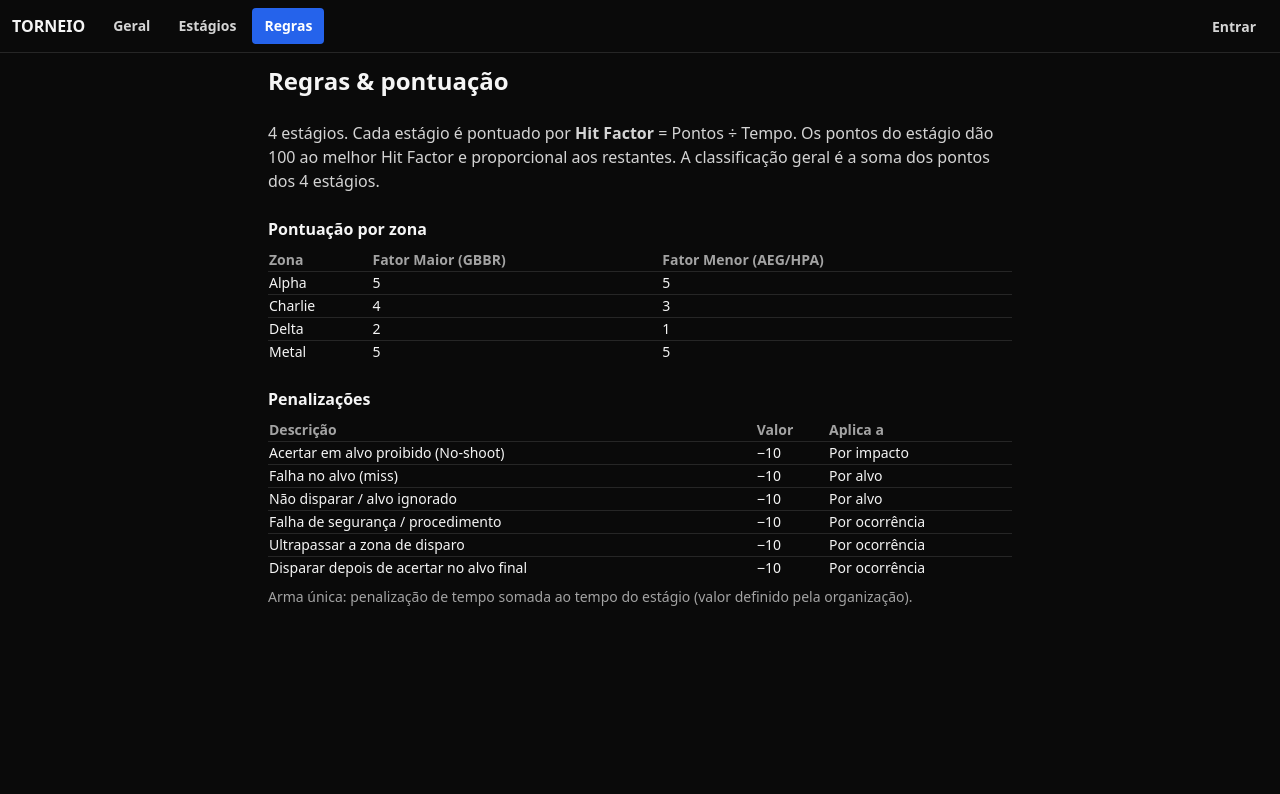
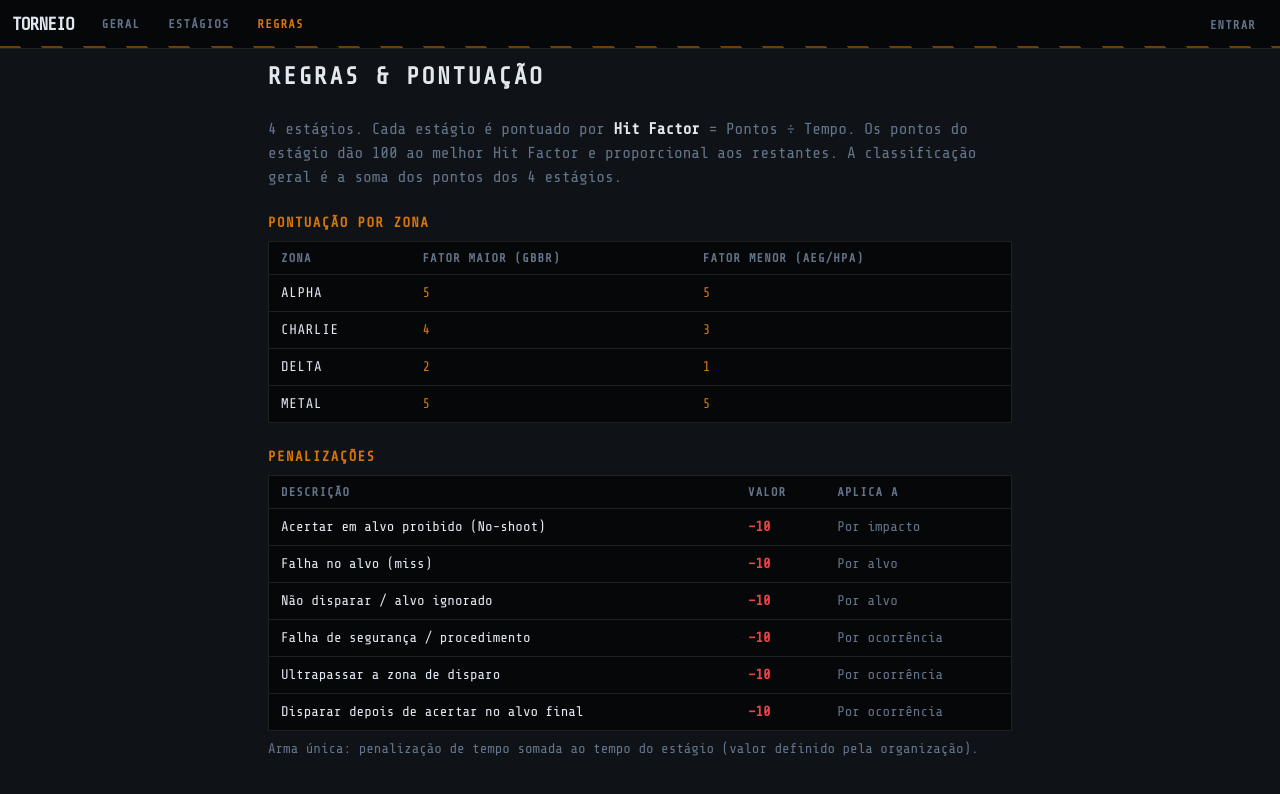
Before and after one commit to HMhugomeireles/torneio-ipsc, a React (Vite) app: page /regras in a window 1280 px wide. Shown: the top 794 px of the page. Built offline with nearby package versions, Linux system fonts and the light colour scheme; no server answers.

Commit message:
style: apply Airsoft Book / Bullet tactical design system

```diff
--- a/index.html
+++ b/index.html
@@ -4,6 +4,9 @@
     <meta charset="UTF-8" />
     <link rel="icon" type="image/svg+xml" href="/favicon.svg" />
     <meta name="viewport" content="width=device-width, initial-scale=1.0" />
+    <link rel="preconnect" href="https://fonts.googleapis.com" />
+    <link rel="preconnect" href="https://fonts.gstatic.com" crossorigin />
+    <link href="https://fonts.googleapis.com/css2?family=Share+Tech+Mono&display=swap" rel="stylesheet" />
     <title>Torneio IPSC</title>
   </head>
   <body>
--- a/src/components/Counter.tsx
+++ b/src/components/Counter.tsx
@@ -7,22 +7,27 @@ interface CounterProps {
 }
 
 export function Counter({ label, sublabel, value, onChange, variant = 'score' }: CounterProps) {
-  const accent = variant === 'penalty' ? 'border-l-red-600' : 'border-l-blue-500'
-  const plus = variant === 'penalty' ? 'bg-red-600' : 'bg-green-600'
+  const accent = variant === 'penalty' ? 'border-l-red-500' : 'border-l-bullet-accent'
+  const plus =
+    variant === 'penalty'
+      ? 'bg-red-500 text-white hover:bg-red-400'
+      : 'bg-bullet-accent text-bullet-dark hover:bg-bullet-glow'
   return (
-    <div className={`flex items-center gap-3 rounded-lg border border-neutral-700 border-l-4 ${accent} bg-neutral-900 p-2`}>
+    <div className={`flex items-center gap-3 border border-white/10 border-l-4 ${accent} bg-black/60 p-2`}>
       <div className="flex-1">
-        <div className="font-bold tracking-wide">{label}</div>
-        {sublabel && <div className="text-xs text-neutral-400">{sublabel}</div>}
+        <div className="font-bold uppercase tracking-widest text-bullet-text">{label}</div>
+        {sublabel && <div className="text-xs uppercase tracking-widest text-bullet-muted">{sublabel}</div>}
       </div>
-      <div className="w-8 text-center text-2xl font-extrabold">{value}</div>
+      <div className="w-8 text-center text-2xl font-black text-bullet-text">{value}</div>
       <div className="flex w-24 gap-2">
         <button type="button" aria-label="−"
           onClick={() => onChange(Math.max(0, value - 1))}
-          className="flex-1 rounded bg-neutral-700 p-2 text-lg font-extrabold">−</button>
+          className="flex-1 cursor-pointer border border-white/10 bg-bullet-panel-lighter p-2 text-lg font-black text-bullet-text transition-colors hover:bg-white/10"
+          style={{ clipPath: 'polygon(0 0, 100% 0, 100% 80%, 85% 100%, 0 100%)' }}>−</button>
         <button type="button" aria-label="+"
           onClick={() => onChange(value + 1)}
-          className={`flex-1 rounded ${plus} p-2 text-lg font-extrabold`}>+</button>
+          className={`flex-1 cursor-pointer p-2 text-lg font-black transition-colors ${plus}`}
+          style={{ clipPath: 'polygon(0 0, 100% 0, 100% 80%, 85% 100%, 0 100%)' }}>+</button>
       </div>
     </div>
   )
--- a/src/components/Layout.tsx
+++ b/src/components/Layout.tsx
@@ -1,17 +1,17 @@
 import { NavLink, Outlet } from 'react-router-dom'
 import { useAuth } from '../lib/auth'
 
-const linkBase = 'px-3 py-2 rounded text-sm font-semibold'
+const linkBase = 'px-3 py-2 text-xs font-bold uppercase tracking-widest transition-colors'
 function cls({ isActive }: { isActive: boolean }) {
-  return `${linkBase} ${isActive ? 'bg-blue-600 text-white' : 'text-neutral-300'}`
+  return `${linkBase} ${isActive ? 'text-bullet-accent' : 'text-bullet-muted hover:text-bullet-text'}`
 }
 
 export function Layout() {
   const { session, signOut } = useAuth()
   return (
-    <div className="min-h-screen">
-      <header className="flex flex-wrap items-center gap-1 border-b border-neutral-800 px-3 py-2">
-        <span className="mr-3 font-extrabold">TORNEIO</span>
+    <div className="min-h-screen bg-bullet-dark text-bullet-text font-mono">
+      <header className="relative flex flex-wrap items-center gap-1 border-b border-white/10 bg-black/60 px-3 py-2">
+        <span className="mr-3 text-lg font-black uppercase tracking-tighter text-bullet-text">TORNEIO</span>
         <NavLink to="/" className={cls} end>Geral</NavLink>
         <NavLink to="/estagios" className={cls}>Estágios</NavLink>
         <NavLink to="/regras" className={cls}>Regras</NavLink>
@@ -19,9 +19,10 @@ export function Layout() {
         {session && <NavLink to="/gestao" className={cls}>Gestão</NavLink>}
         <div className="ml-auto">
           {session
-            ? <button onClick={signOut} className={`${linkBase} text-neutral-300`}>Sair</button>
+            ? <button onClick={signOut} className={`${linkBase} cursor-pointer text-bullet-muted hover:text-red-500`}>Sair</button>
             : <NavLink to="/login" className={cls}>Entrar</NavLink>}
         </div>
+        <div className="absolute bottom-0 left-0 h-0.5 w-full bg-[repeating-linear-gradient(45deg,#d97706,#d97706_15px,transparent_15px,transparent_30px)] opacity-50" />
       </header>
       <main className="mx-auto max-w-3xl p-3"><Outlet /></main>
     </div>
--- a/src/index.css
+++ b/src/index.css
@@ -3,4 +3,16 @@
 @tailwind utilities;
 
 :root { color-scheme: dark; }
-body { @apply bg-neutral-950 text-neutral-100 antialiased; }
+body { @apply bg-bullet-dark text-bullet-text font-mono antialiased; }
+
+@layer components {
+  .tactical-input {
+    @apply bg-black/40 border border-white/10 uppercase tracking-wider px-3 py-2 outline-none focus:border-bullet-accent transition-colors;
+  }
+  .tactical-panel {
+    @apply bg-black/60 border border-white/10;
+  }
+  .glow-orange {
+    box-shadow: 0 0 15px rgba(217, 119, 6, 0.3);
+  }
+}
--- a/src/pages/Login.tsx
+++ b/src/pages/Login.tsx
@@ -20,14 +20,17 @@ export default function Login() {
   }
 
   return (
-    <form onSubmit={submit} className="mx-auto mt-16 flex max-w-sm flex-col gap-3 p-4">
-      <h1 className="text-xl font-bold">Acesso de juiz</h1>
-      <input className="rounded bg-neutral-800 p-3" type="email" placeholder="Email"
+    <form onSubmit={submit} className="tactical-panel relative mx-auto mt-16 flex max-w-sm flex-col gap-3 p-6">
+      <div className="absolute top-0 left-0 h-1.5 w-full bg-[repeating-linear-gradient(-45deg,#d97706,#d97706_10px,#0f1216_10px,#0f1216_20px)] opacity-50" />
+      <h1 className="mt-2 text-xl font-black uppercase tracking-widest text-bullet-text">Acesso de juiz</h1>
+      <input className="tactical-input normal-case" type="email" placeholder="Email"
         value={email} onChange={e => setEmail(e.target.value)} required />
-      <input className="rounded bg-neutral-800 p-3" type="password" placeholder="Password"
+      <input className="tactical-input" type="password" placeholder="Password"
         value={password} onChange={e => setPassword(e.target.value)} required />
-      {error && <p className="text-red-400 text-sm">{error}</p>}
-      <button disabled={busy} className="rounded bg-blue-600 p-3 font-bold disabled:opacity-50">
+      {error && <p className="border border-red-500 bg-red-500/10 p-2 text-sm uppercase tracking-widest text-red-500">{error}</p>}
+      <button disabled={busy}
+        className="relative cursor-pointer overflow-hidden bg-bullet-accent p-3 font-bold uppercase tracking-[0.2em] text-bullet-dark transition-colors duration-300 hover:bg-white hover:text-black disabled:cursor-not-allowed disabled:opacity-50"
+        style={{ clipPath: 'polygon(4% 0, 100% 0, 100% 70%, 96% 100%, 0 100%, 0 30%)' }}>
         {busy ? 'A entrar…' : 'Entrar'}
       </button>
     </form>
--- a/src/pages/Regras.tsx
+++ b/src/pages/Regras.tsx
@@ -16,45 +16,51 @@ const penalizacoes = [
 export default function Regras() {
   return (
     <div className="flex flex-col gap-6">
-      <h1 className="text-2xl font-bold">Regras & pontuação</h1>
+      <h1 className="text-2xl font-black uppercase tracking-widest">Regras &amp; pontuação</h1>
 
-      <p className="text-neutral-300">
-        4 estágios. Cada estágio é pontuado por <b>Hit Factor</b> = Pontos ÷ Tempo.
+      <p className="text-bullet-muted">
+        4 estágios. Cada estágio é pontuado por <b className="text-bullet-text">Hit Factor</b> = Pontos ÷ Tempo.
         Os pontos do estágio dão 100 ao melhor Hit Factor e proporcional aos restantes.
         A classificação geral é a soma dos pontos dos 4 estágios.
       </p>
 
       <section>
-        <h2 className="mb-2 font-bold">Pontuação por zona</h2>
+        <h2 className="mb-2 text-sm font-bold uppercase tracking-widest text-bullet-accent">Pontuação por zona</h2>
+        <div className="tactical-panel overflow-x-auto">
           <table className="w-full text-sm">
-          <thead className="text-left text-neutral-400">
-            <tr><th>Zona</th><th>Fator Maior (GBBR)</th><th>Fator Menor (AEG/HPA)</th></tr>
+            <thead>
+              <tr className="text-left text-xs uppercase tracking-widest text-bullet-muted">
+                <th className="px-3 py-2">Zona</th><th className="px-3 py-2">Fator Maior (GBBR)</th><th className="px-3 py-2">Fator Menor (AEG/HPA)</th></tr>
             </thead>
             <tbody>
               {zonas.map(z => (
-              <tr key={z[0]} className="border-t border-neutral-800">
-                <td>{z[0]}</td><td>{z[1]}</td><td>{z[2]}</td>
+                <tr key={z[0]} className="border-t border-white/10">
+                  <td className="px-3 py-2 uppercase tracking-wider">{z[0]}</td><td className="px-3 py-2 text-bullet-accent">{z[1]}</td><td className="px-3 py-2 text-bullet-accent">{z[2]}</td>
                 </tr>
               ))}
             </tbody>
           </table>
+        </div>
       </section>
 
       <section>
-        <h2 className="mb-2 font-bold">Penalizações</h2>
+        <h2 className="mb-2 text-sm font-bold uppercase tracking-widest text-bullet-accent">Penalizações</h2>
+        <div className="tactical-panel overflow-x-auto">
           <table className="w-full text-sm">
-          <thead className="text-left text-neutral-400">
-            <tr><th>Descrição</th><th>Valor</th><th>Aplica a</th></tr>
+            <thead>
+              <tr className="text-left text-xs uppercase tracking-widest text-bullet-muted">
+                <th className="px-3 py-2">Descrição</th><th className="px-3 py-2">Valor</th><th className="px-3 py-2">Aplica a</th></tr>
             </thead>
             <tbody>
               {penalizacoes.map(p => (
-              <tr key={p[0]} className="border-t border-neutral-800">
-                <td>{p[0]}</td><td>{p[1]}</td><td>{p[2]}</td>
+                <tr key={p[0]} className="border-t border-white/10">
+                  <td className="px-3 py-2">{p[0]}</td><td className="px-3 py-2 font-bold text-red-500">{p[1]}</td><td className="px-3 py-2 text-bullet-muted">{p[2]}</td>
                 </tr>
               ))}
             </tbody>
           </table>
-        <p className="mt-2 text-sm text-neutral-400">
+        </div>
+        <p className="mt-2 text-sm text-bullet-muted">
           Arma única: penalização de tempo somada ao tempo do estágio (valor definido pela organização).
         </p>
       </section>
--- a/tailwind.config.js
+++ b/tailwind.config.js
@@ -1,6 +1,21 @@
 /** @type {import('tailwindcss').Config} */
 export default {
   content: ['./index.html', './src/**/*.{ts,tsx}'],
-  theme: { extend: {} },
+  theme: {
+    extend: {
+      colors: {
+        'bullet-dark': '#0f1216',
+        'bullet-panel': '#1a2026',
+        'bullet-panel-lighter': '#262e36',
+        'bullet-accent': '#d97706',
+        'bullet-glow': '#fbbf24',
+        'bullet-text': '#e2e8f0',
+        'bullet-muted': '#64748b',
+      },
+      fontFamily: {
+        mono: ['"Share Tech Mono"', 'monospace'],
+      },
+    },
+  },
   plugins: [],
 }
```
Also changed, not shown: src/pages/Gestao.tsx (+18 -18 lines), src/pages/RankingEstagios.tsx (+17 -14 lines), src/pages/RankingGeral.tsx (+15 -13 lines), src/pages/Registo.tsx (+22 -20 lines). Lines whose indentation alone changed are shown as unchanged.
